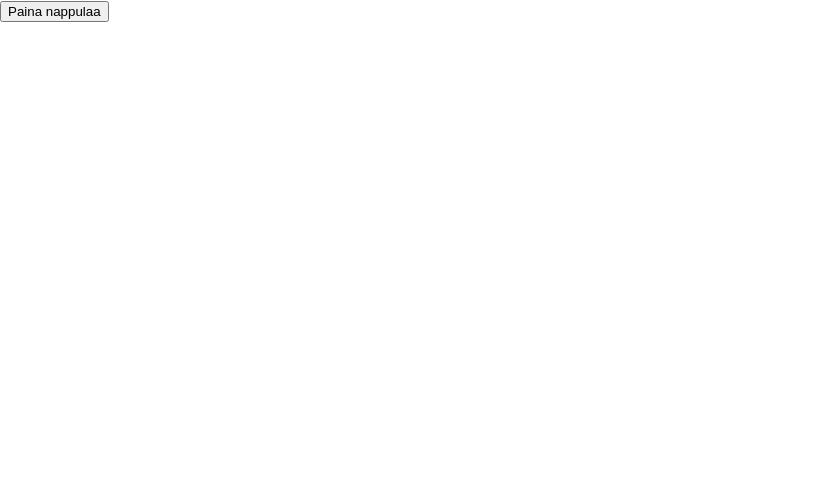
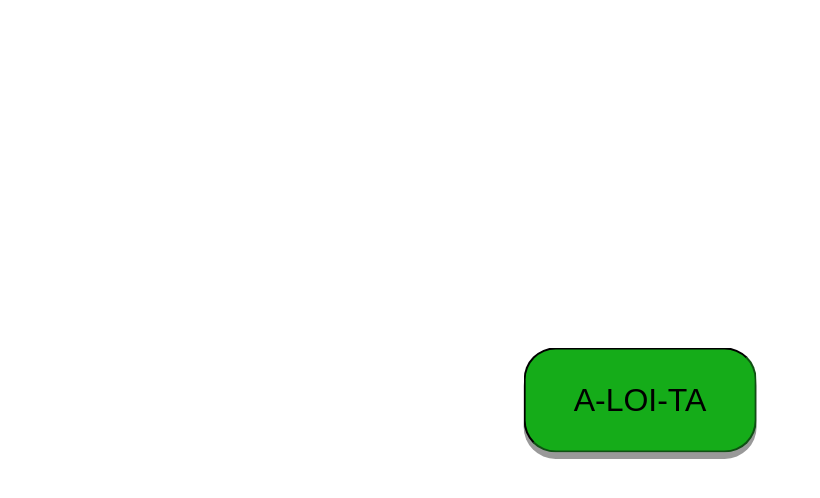
Before and after one commit to pienokainen/MIAU, a React (Create React App) app in the folder miauapp/: page / in a window 1280 px wide. Shown: the top 498 px of the page, without its empty margins (0-820 px from the left). Built offline with nearby package versions, Linux system fonts and the light colour scheme; the HTML template or start-up script is replaced by a standard one.

Commit message:
Start button styling added

```diff
--- a/miauapp/src/reactComponents/components/Button.js
+++ b/miauapp/src/reactComponents/components/Button.js
@@ -1,7 +1,17 @@
 import { React } from 'react';
-
+import './styles.css';
 
 
 export default function Button(props) {
-    return (<></>);
+
+    const handleClick = (event) => {
+        props.OnClick();
+    }
+
+    return (
+        <div class={props.classPosition}>
+            <button class={props.classStyle} OnClick={handleClick}>
+                {props.buttonText}
+            </button>
+        </div>);
 }
--- a/miauapp/src/reactComponents/components/styles.css
+++ b/miauapp/src/reactComponents/components/styles.css
@@ -0,0 +1,32 @@
+.start-button {
+    margin: 0;
+    position:absolute;
+    top: 50%;
+    left: 50%;
+    -ms-transform: translate(-50%, -50%);;
+    transform: translate(-50%, -50%);
+}
+.start-button-style {
+    background-color: #15AC19;
+    border-style:inset;
+    border-color:#0f5013;
+    color:black;
+    padding:1.0em 1.5em;
+    text-align: center;
+    text-decoration: none;
+    display: inline-block;
+    outline: none;
+    font-size: 2.0em;
+    border-radius: 1.0em;
+    box-shadow: 0 0.2em #999;
+}
+
+.start-button-style:hover {
+    background-color: #1a8321}
+
+.start-button-style:active {
+    background-color: #1e641e;
+    transform: translateY(0.1em);
+    box-shadow: 0 0.2em rgb(119, 119, 119);
+    color:#cdd6ce;
+}
--- a/miauapp/src/reactComponents/pages/index.js
+++ b/miauapp/src/reactComponents/pages/index.js
@@ -1,13 +1,10 @@
 import React from 'react';
+import Button from '../components/Button.js';
 
 
 export default function LandingPage() {
 
-
-
     return (<div>
-                <button>
-                    Paina nappulaa
-                </button>
+                <Button buttonText={"A-LOI-TA"} classPosition={"start-button"} classStyle={"start-button-style"}/>
             </div>);
 }
```
Also changed, not shown: 1 other file (tests, documents, lock files or other folders).
